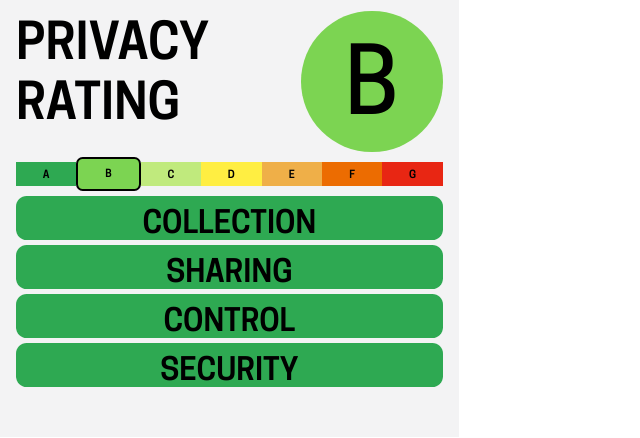
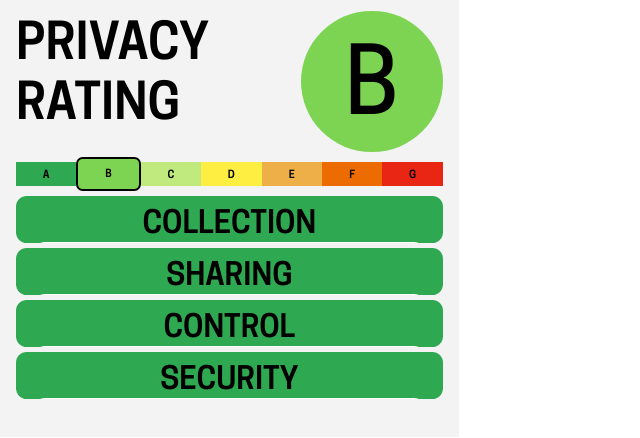
Before and after one commit to RNDRnl/privacy-rating, a React app: page / in a window 1280 px wide. Shown: the top 438 px of the page, without its empty margins (0-640 px from the left). Built offline with nearby package versions, Linux system fonts and the light colour scheme.

Commit message:
Adding CSS animations Category and description

```diff
--- a/src/js/components/CategoryBox.js
+++ b/src/js/components/CategoryBox.js
@@ -11,6 +11,13 @@ class CategoryBox extends Component {
         };
 
         this.handleChange = this.handleChange.bind(this);
+
+        this.wrapperRef = React.createRef();
+    }
+
+    handleClick( ) {
+        const wrapper = this.wrapperRef.current;
+        wrapper.classList.toggle(styles.selected)
     }
 
     handleChange(event) {
@@ -27,11 +34,14 @@ class CategoryBox extends Component {
         console.log(this.props);
 
         return (
-            <div className={styles.holder} >
-                <div className={styles.label}>{this.props.label}</div>
-                {/*<DescriptionBox/>*/}
-                {/*<DescriptionBox/>*/}
-                {/*<DescriptionBox/>*/}
+            <div ref={this.wrapperRef} className={styles.holder} onClick={() => this.handleClick()}>
+                <div className={styles.label}>{this.props.label}
+                    <DescriptionBox/>
+                    <DescriptionBox/>
+                    <DescriptionBox/>
+                </div>
+
+
             </div>
         );
     }
--- a/src/js/components/CategoryBox.scss
+++ b/src/js/components/CategoryBox.scss
@@ -8,34 +8,23 @@
   background-color: $color-A;
   border-radius: 8pt;
   margin-top: 4pt;
+  cursor: pointer;
+  height: 35pt;
+  transition: all .4s ease-in-out;
+  overflow: hidden;
 
-  -webkit-transition-duration: 0.4s; /* Safari */
-  transition-duration: 0.4s;
-  text-decoration: none;
-  overflow: hidden;
-  cursor: pointer;
-
-.holder:after {
+  &.selected {
     display: flex;
     width: 100%;
     flex-direction: column;
     text-align: center;
-  background-color: $color-B;
+    background-color: $color-A;
     border-radius: 8pt;
     margin-top: 4pt;
-  height: 400pt;
-
-  display: none;
-  opacity: 0;
-  transition: all 0.8s
+    height: 140pt;
   }
 
-.holder:active:after {
-  padding: 0;
-  margin: 0;
-  opacity: 1;
-  transition: 0s
-}
+
 
   .label {
     flex: 1;
--- a/src/js/components/DescriptionBox.js
+++ b/src/js/components/DescriptionBox.js
@@ -23,7 +23,7 @@ class DescriptionBox extends Component {
 
     render() {
         return (
-            <div className={styles.holder} >
+            <div className={styles.holder}>
                 <div className={styles.label}>No sales of user data</div>
             </div>
         );
--- a/src/js/components/DescriptionBox.scss
+++ b/src/js/components/DescriptionBox.scss
@@ -7,7 +7,7 @@
 
   .label {
     font-family: cooper_hewittmedium, 'Courier New', Courier, monospace;
-    //font-size: 10pt;
+    font-size: 10pt;
     background-color: $color-B;
     border-radius: 10pt;
     flex: 1;
```
Lines whose indentation alone changed are shown as unchanged.
